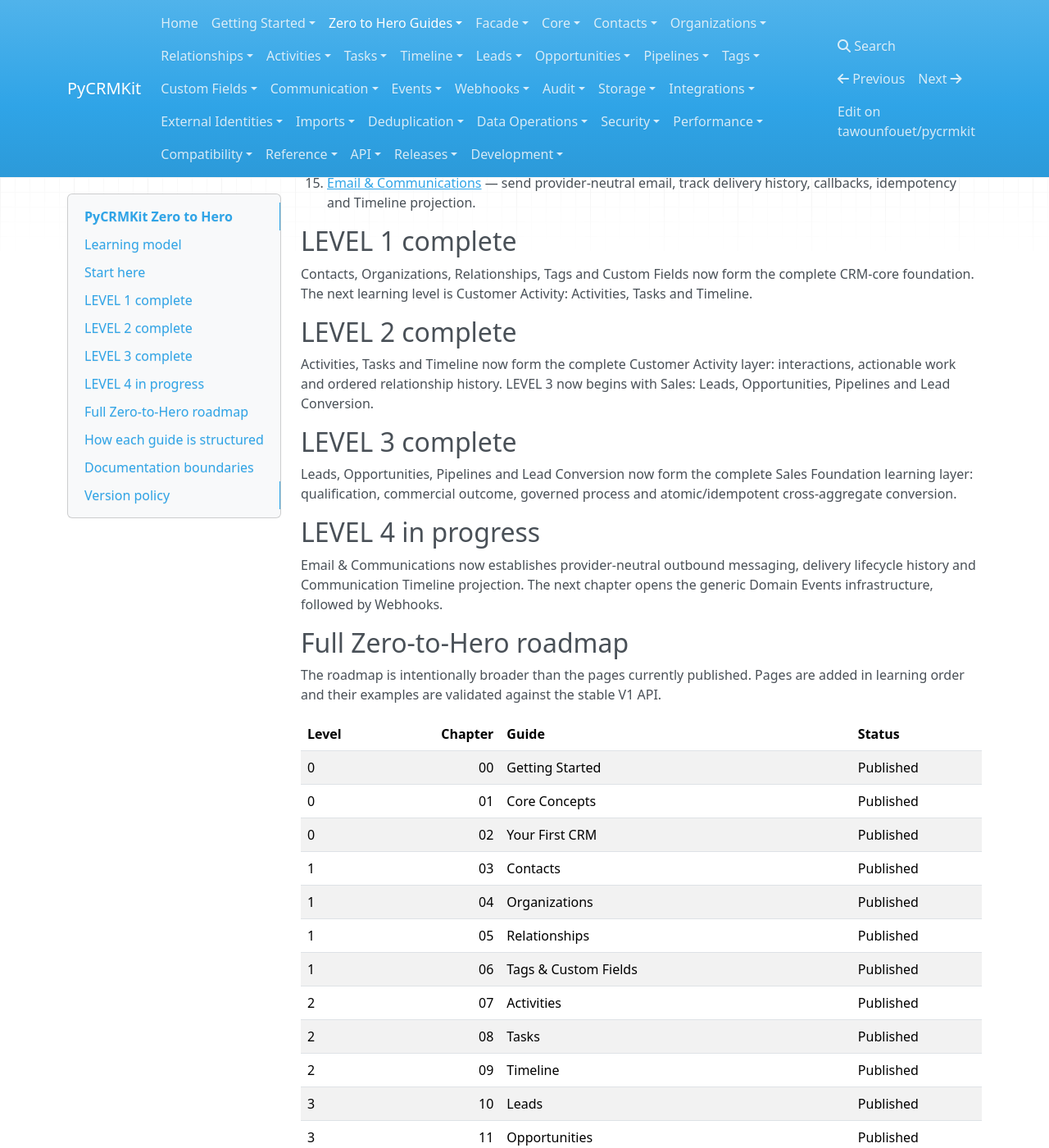
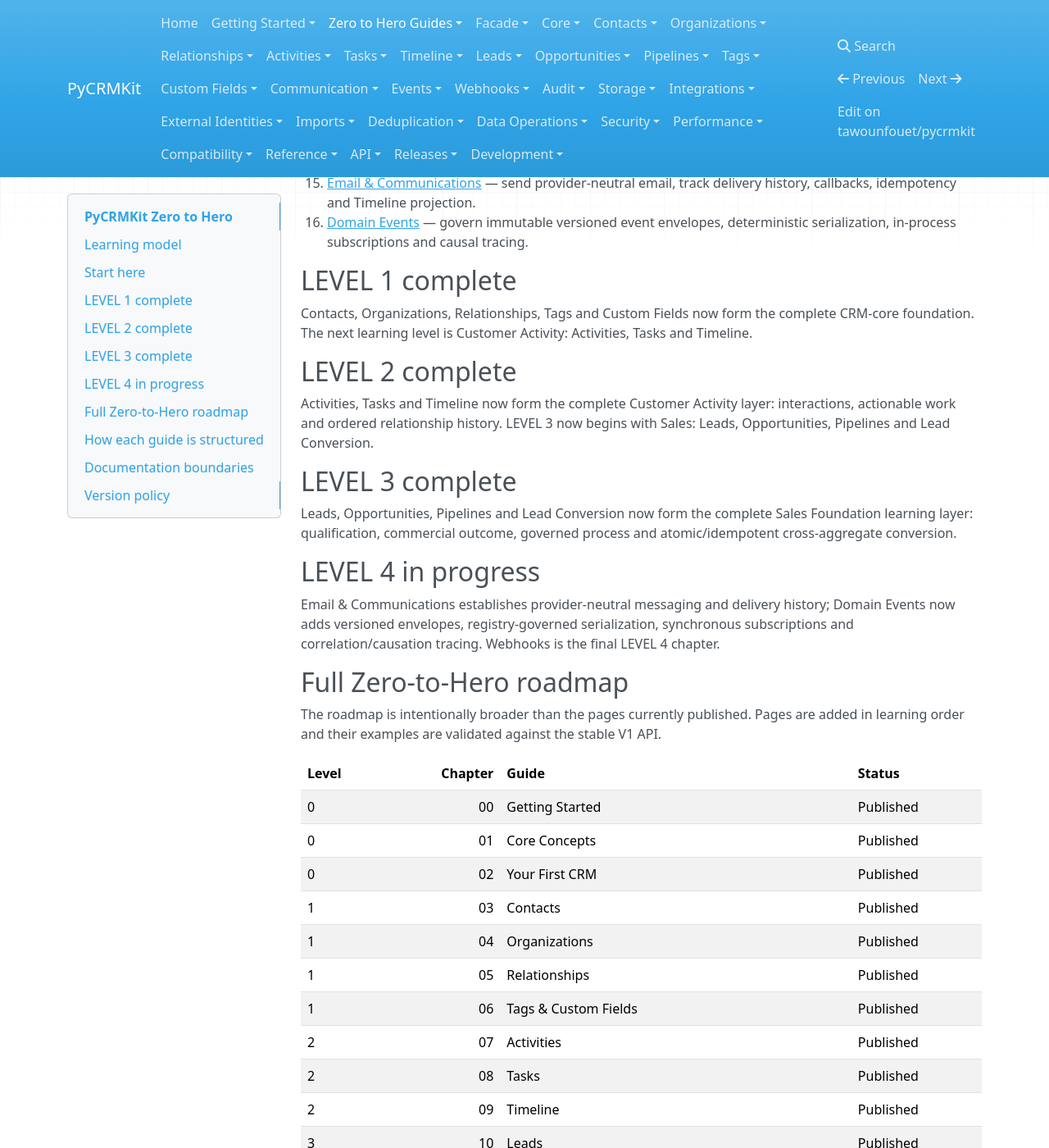
Before and after one commit to tawounfouet/pycrmkit, an MkDocs documentation site: the page built from docs/guides/index.md, in a window 1280 px wide and 1400 px high, scrolled down 1200 px. Shown: the whole window at 82% size. Built offline with MkDocs 1.6.1, drawn with Linux system fonts in a browser that asks for light colours; nearby versions of some CDN libraries.

Commit message:
docs(guides): publish domain events learning chapter

```diff
--- a/docs/guides/index.md
+++ b/docs/guides/index.md
@@ -48,6 +48,7 @@
 13. [Pipelines](12_pipelines.md) — define ordered sales stages, transition policy, default probabilities and Opportunity movement.
 14. [Lead Conversion](13_lead_conversion.md) — convert qualified Leads atomically into exactly one Opportunity with idempotent retry semantics.
 15. [Email & Communications](14_email_and_communications.md) — send provider-neutral email, track delivery history, callbacks, idempotency and Timeline projection.
+16. [Domain Events](15_domain_events.md) — govern immutable versioned event envelopes, deterministic serialization, in-process subscriptions and causal tracing.
 
 ## LEVEL 1 complete
 
@@ -63,7 +64,7 @@
 
 ## LEVEL 4 in progress
 
-Email & Communications now establishes provider-neutral outbound messaging, delivery lifecycle history and Communication Timeline projection. The next chapter opens the generic Domain Events infrastructure, followed by Webhooks.
+Email & Communications establishes provider-neutral messaging and delivery history; Domain Events now adds versioned envelopes, registry-governed serialization, synchronous subscriptions and correlation/causation tracing. Webhooks is the final LEVEL 4 chapter.
 
 ## Full Zero-to-Hero roadmap
 
```
Also changed, not shown: other parts of docs/guides/index.md (+1 -1 lines).
